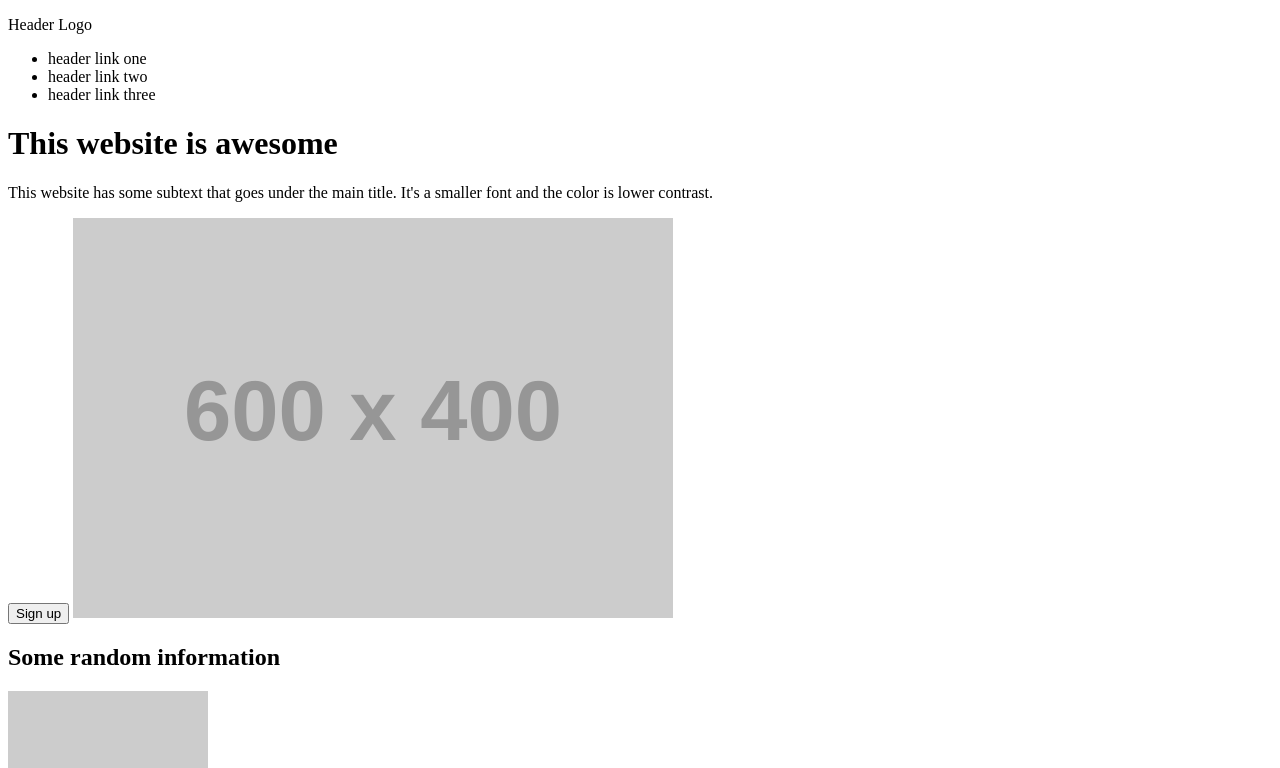
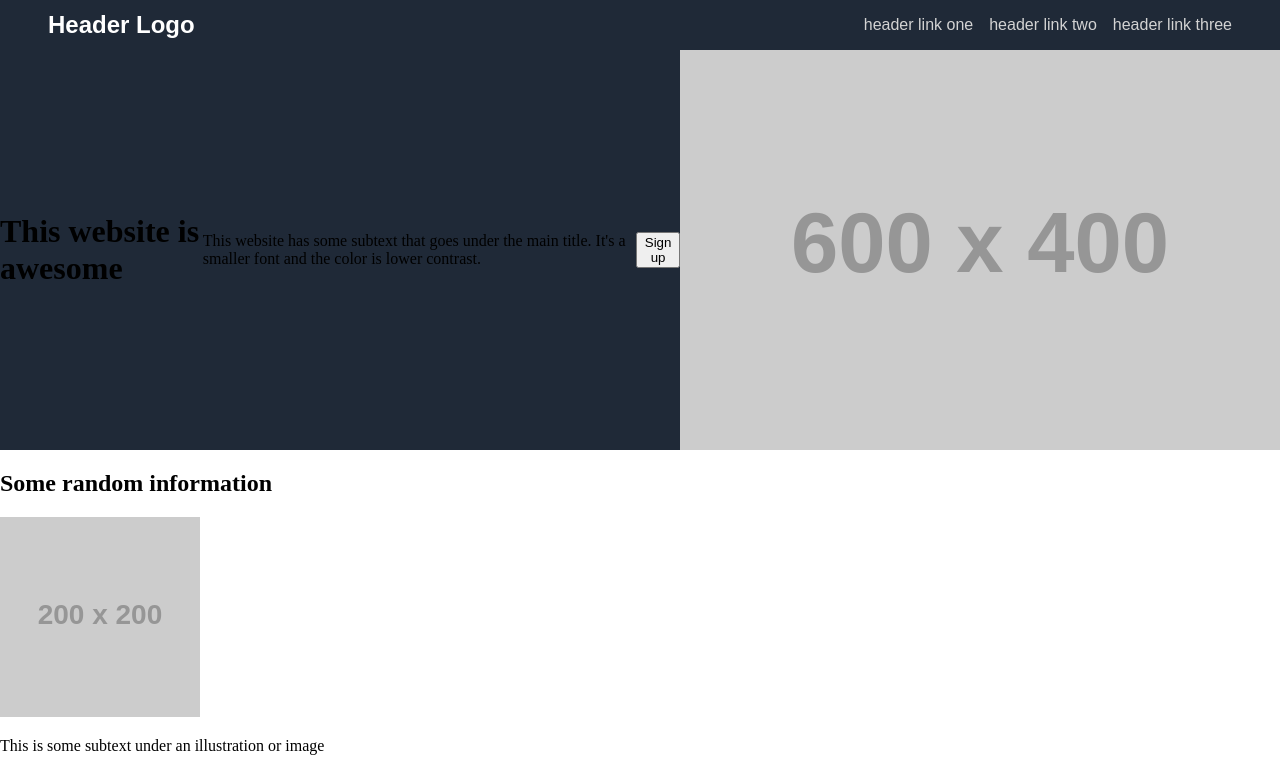
Before and after one commit to brandonmwood1/top-landing-page, a plain HTML site: page index.html in a window 1280 px wide. Shown: the top 768 px of the page. Drawn offline with Linux system fonts and the light colour scheme; placeholder pictures from the web are drawn by us.

Commit message:
Header updates in index.html and styles.css

```diff
--- a/index.html
+++ b/index.html
@@ -8,7 +8,7 @@
 </head>
 <body>
     <div class="header">
-        <p>Header Logo</p>
+        <p class="logo">Header Logo</p>
         <ul>
             <li>header link one</li>
             <li>header link two</li>
@@ -16,7 +16,7 @@
         </ul>
     </div>
 
-    <div>
+    <div class="header">
         <h1>This website is awesome</h1>
         <p>This website has some subtext that goes under the main title. It's a smaller font and the color is lower contrast. </p>
         <button>Sign up</button>
--- a/styles.css
+++ b/styles.css
@@ -0,0 +1,34 @@
+body {
+    margin: 0;
+    padding: 0;
+}
+
+.header {
+    background-color: #1f2937;
+    margin: 0;
+    display: flex;
+    justify-content: space-between;
+    align-items: center;
+
+}
+
+.logo {
+    margin: 0px;
+    color: white;
+    font-size: 24px;
+    margin-left: 48px;
+    font-family: Arial, Helvetica, sans-serif;
+    font-weight: 700;
+}
+
+.header ul {
+    display: flex;
+    margin-right: 48px;
+    color: lightgray;
+    list-style-type: none;
+    font-family: Arial, Helvetica, sans-serif;
+}
+
+.header li {
+    margin-left: 16px;
+}
```
